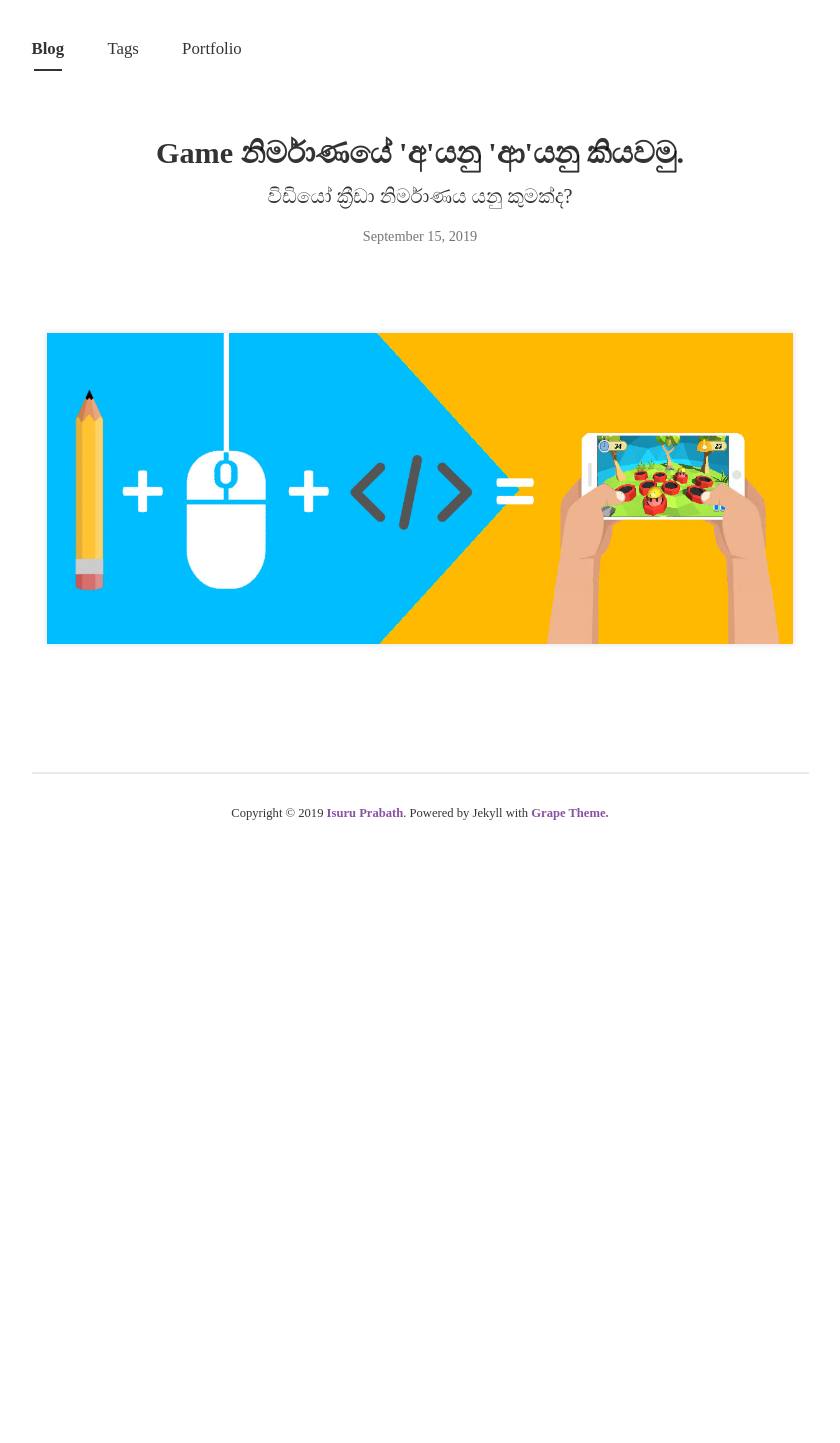
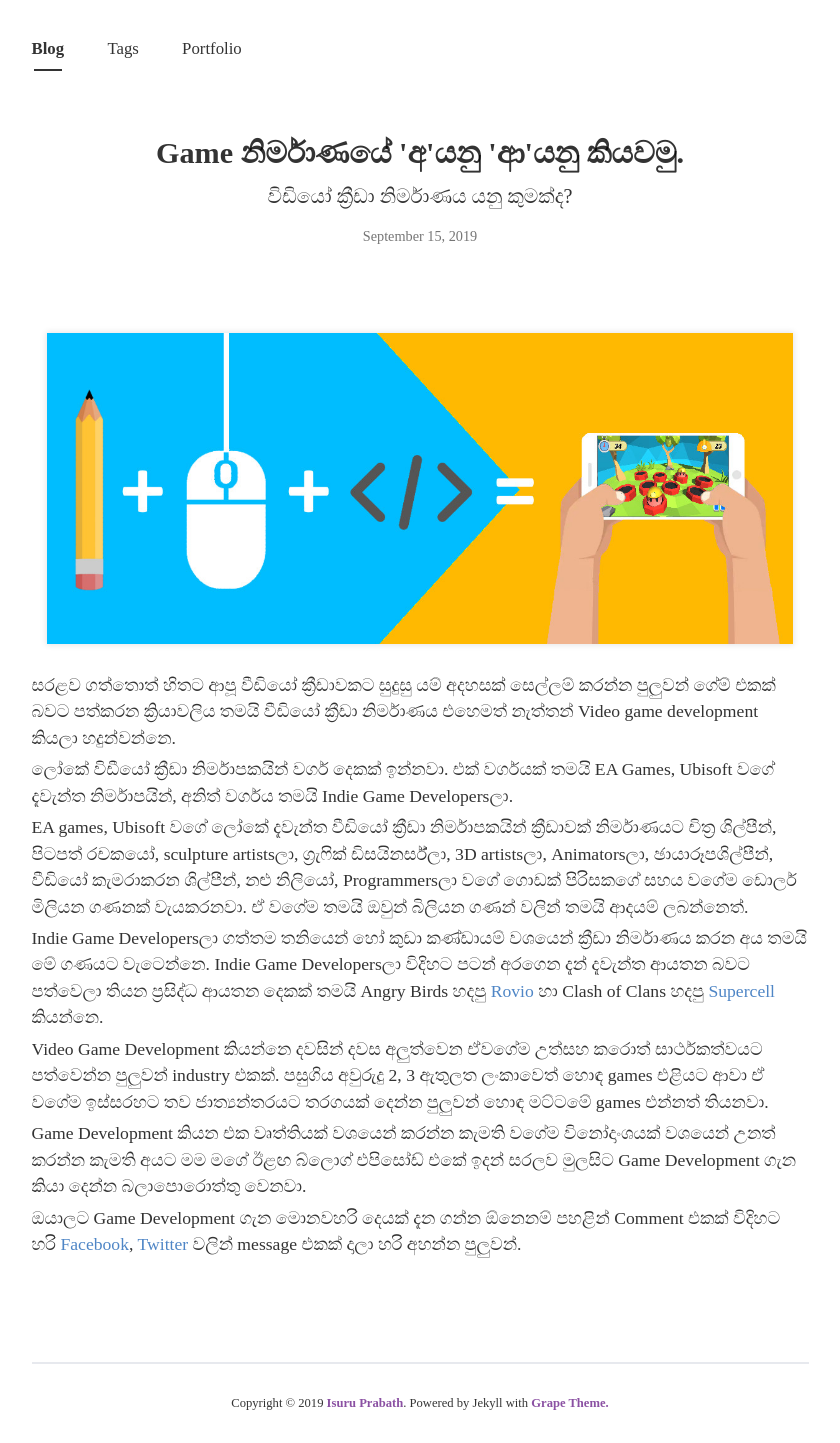
Before and after one commit to IamIsPra/iamispra.github.io, a Jekyll site: the page built from _posts/2019-09-15-lets-say-abc-of-game-development.md, in a window 1280 px wide. Shown: the whole page, without its empty margins (220-1060 px from the left). Built offline with Jekyll 4.4.1, drawn with Linux system fonts in a browser that asks for light colours; nearby versions of some CDN libraries; some web fonts are replaced; comment, search, counter and statistics services are not loaded; before the commit the page ends 900 px from its top, so only the background shows below that.

Commit message:
First Blog Post

```diff
--- a/_posts/2019-09-15-lets-say-abc-of-game-development.md
+++ b/_posts/2019-09-15-lets-say-abc-of-game-development.md
@@ -8,3 +8,17 @@ comments : True
 ---
 
 ![GameDev Banner]({{ site.baseurl }}/assets/img/gamedev/gamedev_01.jpg)
+
+සරළව ගත්තොත් හිතට ආපූ වීඩියෝ ක්‍රීඩාවකට සුදුසු යම් අදහසක් සෙල්ලම් කරන්න පුලුවන් ගේම් එකක් බවට පත්කරන ක්‍රියාවලිය තමයි වීඩියෝ ක්‍රීඩා නිර්මාණය එහෙමත් නැත්තන් Video game development කියලා හදුන්වන්නෙ.
+
+ලෝකේ විඩීයෝ ක්‍රීඩා නිර්මාපකයින් වර්ග දෙකක් ඉන්නවා. එක් වර්ගයක් තමයි EA Games, Ubisoft වගේ දැවැන්ත නිර්මාපයින්, අනිත් වර්ගය තමයි  Indie Game Developersලා.
+
+EA games, Ubisoft  වගේ ලෝකේ දැවැන්ත වීඩියෝ ක්‍රීඩා නිර්මාපකයින් ක්‍රීඩාවක් නිර්මාණයට චිත්‍ර ශිල්පීන්, පිටපත් රචකයෝ, sculpture artistsලා, ග්‍රැෆික් ඩිසයිනර්ස්ලා, 3D artistsලා, Animatorsලා, ඡායාරූපශිල්පීන්, වීඩියෝ කැමරාකරන ශිල්පීන්, නළු නිලියෝ, Programmersලා වගේ ගොඩක් පිරිසකගේ සහය වගේම ඩොලර් මිලියන ගණනක් වැයකරනවා. ඒ වගේම තමයි ඔවුන් බිලියන ගණන් වලින් තමයි ආදයම් ලබන්නෙත්.
+
+Indie Game Developersලා ගත්තම තනියෙන් හෝ කුඩා කණ්ඩායම් වශයෙන් ක්‍රීඩා නිර්මාණය කරන අය තමයි මේ ගණයට වැටෙන්නෙ. Indie Game Developersලා විදිහට පටන් අරගෙන දැන් දැවැන්ත ආයතන බවට පත්වෙලා තියන ප්‍රසිද්ධ ආයතන දෙකක් තමයි Angry Birds හදපු [Rovio](http://www.rovio.com/) හා Clash of Clans හදපු [Supercell](https://supercell.com) කියන්නෙ.
+
+Video Game Development කියන්නෙ දවසින් දවස අලුත්වෙන ඒවගේම උත්සහ කරොත් සාර්ථකත්වයට පත්වෙන්න පුලුවන් industry එකක්. පසුගිය අවුරුදු 2, 3 ඇතුලත ලංකාවෙත් හොඳ games එළියට ආවා ඒ වගේම ඉස්සරහට තව ජාත්‍යන්තරයට තරගයක් දෙන්න පුලුවන් හොඳ මට්ටමේ games එන්නත් තියනවා.
+
+Game Development කියන එක වෘත්තියක් වශයෙන් කරන්න කැමති වගේම විනෝදාංශයක් වශයෙන් උනත් කරන්න කැමති අයට මම මගේ ඊළඟ බ්ලොග් එපිසෝඩ් එකේ ඉදන් සරලව මුලසිට Game Development ගැන කියා දෙන්න බලාපොරොත්තු වෙනවා.
+
+ඔයාලට Game Development ගැන මොනවහරි දෙයක් දැන ගන්න ඕනෙනම් පහළින් Comment එකක් විදිහට හරි [Facebook](https://www.facebook.com/isuru.prabath), [Twitter](https://www.twitter.com/IamIsPra) වලින් message එකක් දාලා හරි අහන්න පුලුවන්.
```
